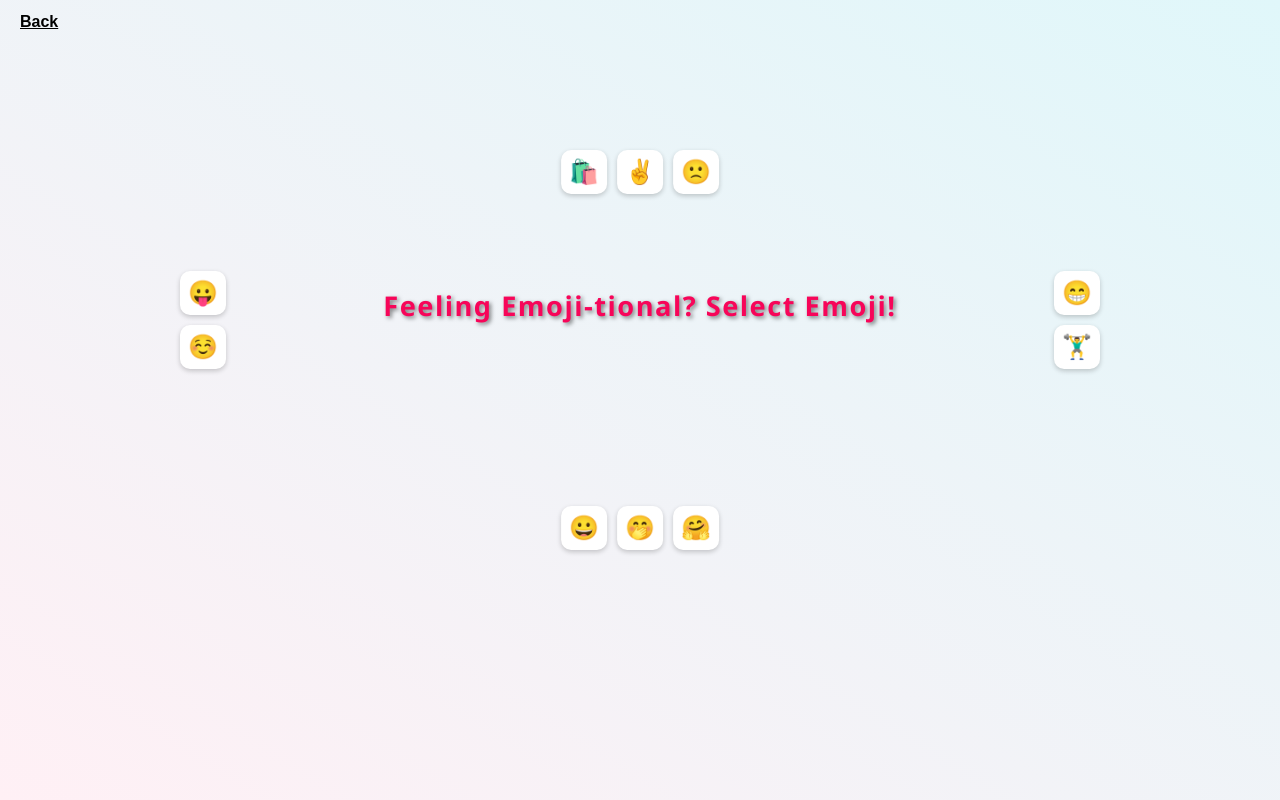
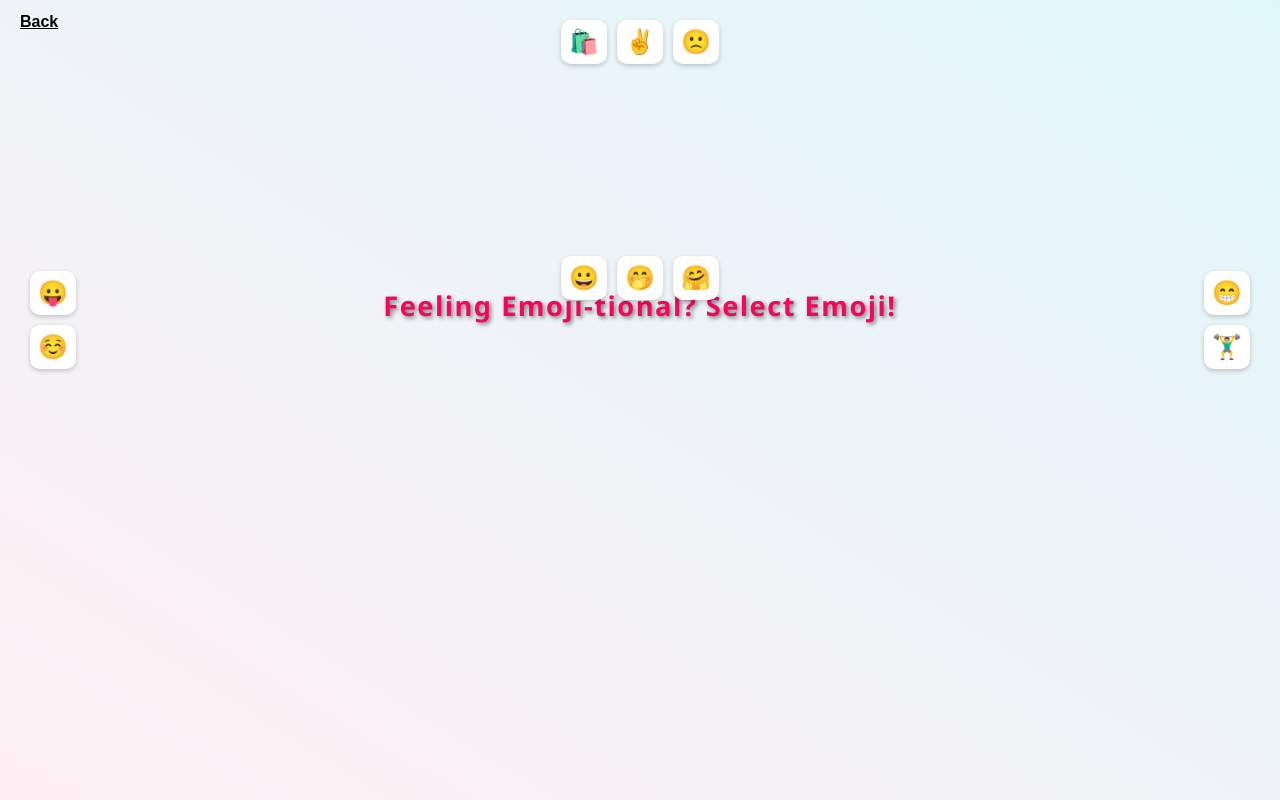
Before and after one commit to Balaji796/Meghana, a Django app: page /view in a window 1280 px wide. Run offline with Django 4.2, Linux system fonts and the light colour scheme.

Commit message:
Update emoji.html

```diff
--- a/meghana/templates/emoji.html
+++ b/meghana/templates/emoji.html
@@ -47,13 +47,13 @@
     }
 
     .top {
-      top: 150px;
+      top: 20px;
       left: 50%;
       transform: translateX(-50%);
     }
 
     .bottom {
-      bottom: 250px; /* Moved higher from 100px */
+      bottom: 500px; /* Moved higher from 100px */
       left: 50%;
       transform: translateX(-50%);
       flex-wrap: wrap;
@@ -61,14 +61,14 @@
     }
 
     .left {
-      left: 180px;
+      left: 30px;
       top: 40%;
       transform: translateY(-50%);
       flex-direction: column;
     }
 
     .right {
-      right: 180px;
+      right: 30px;
       top: 40%;
       transform: translateY(-50%);
       flex-direction: column;
```
